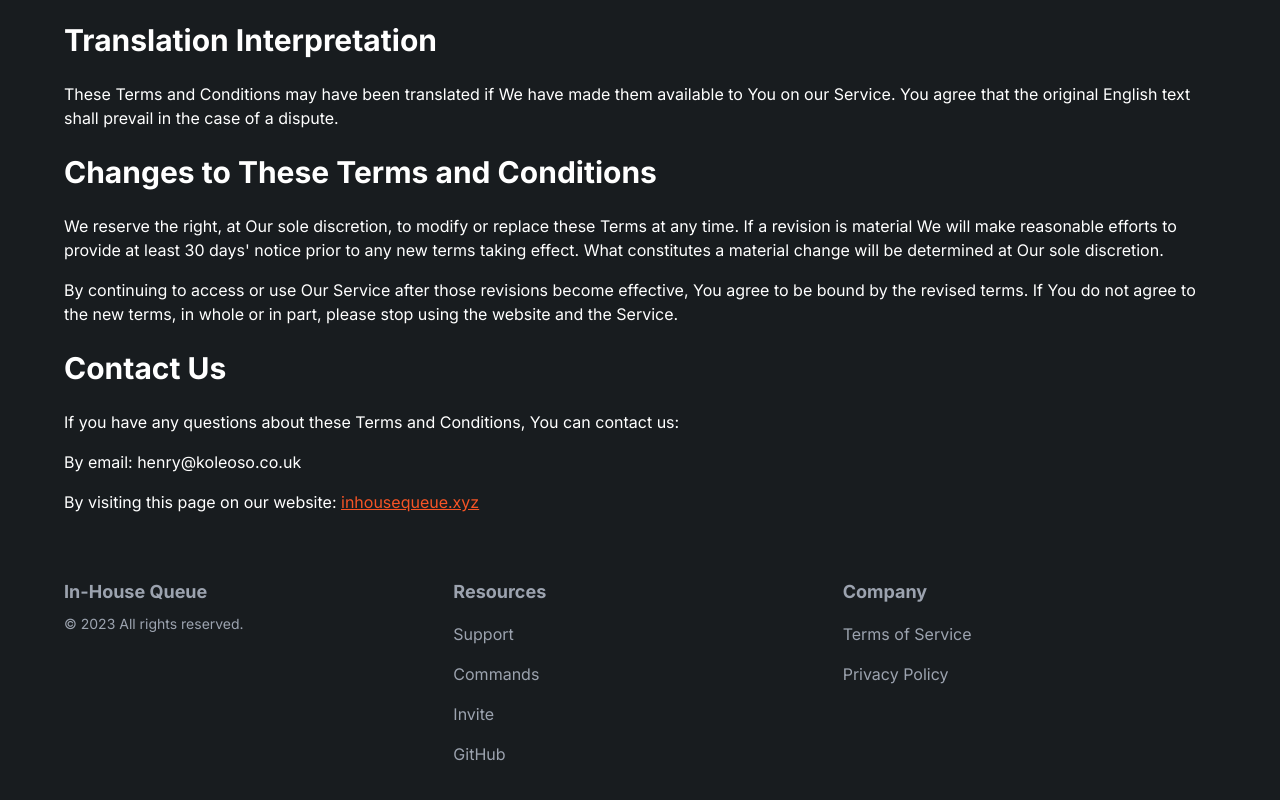
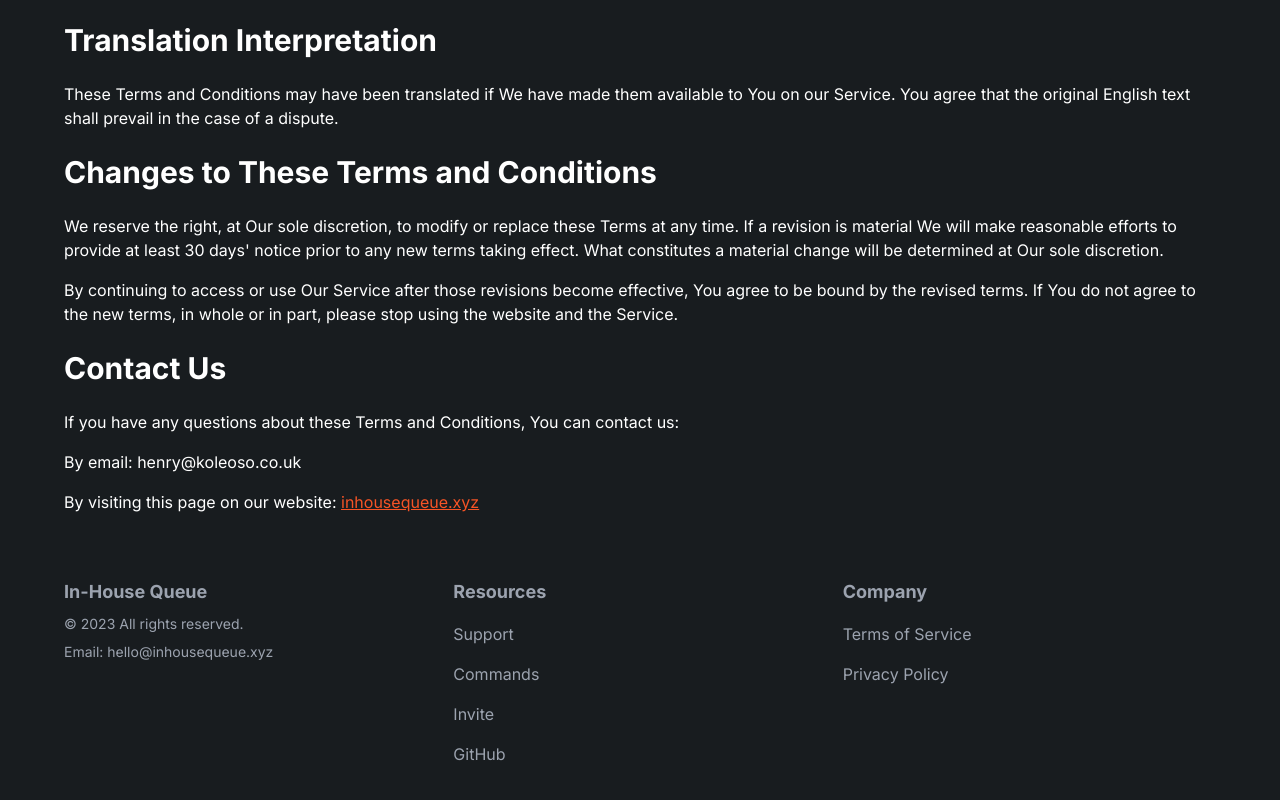
Before and after one commit to ItzDerock/InHouseQueue-site, a Next.js app: page /terms in a window 1280 px wide. Shown: the part 3546-4346 px from the top of the page. Built offline with nearby package versions, Linux system fonts and the light colour scheme.

Commit message:
update footer

```diff
--- a/src/partials/Footer.tsx
+++ b/src/partials/Footer.tsx
@@ -14,6 +14,9 @@ export default function Footer(props: { withBorder?: boolean }) {
             <h3 className="text-lg font-bold">In-House Queue</h3>
             <p className="mt-2 text-sm">
               © 2023 All rights reserved.
+            </p>
+            <p className="mt-2 text-sm">
+              Email: hello@inhousequeue.xyz
             </p>
           </div>
           {/* col 2 - links*/}
```
